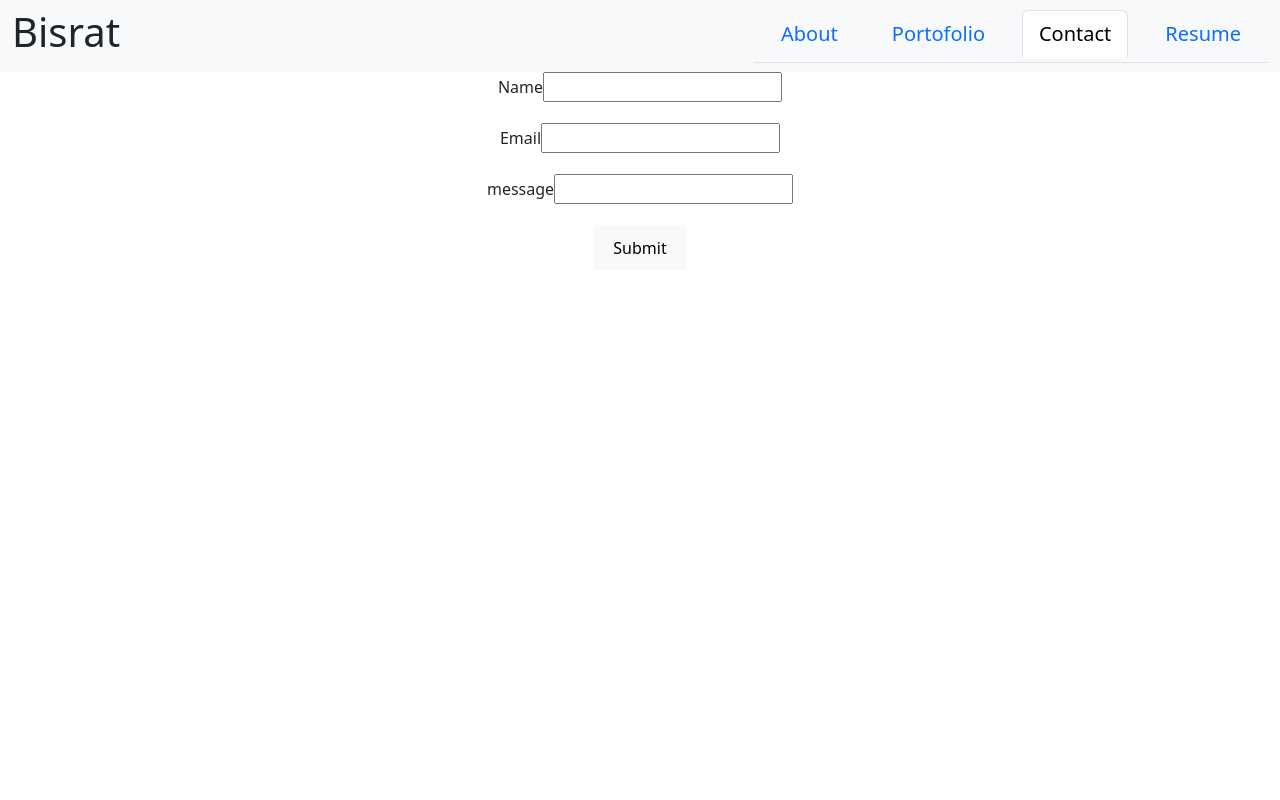
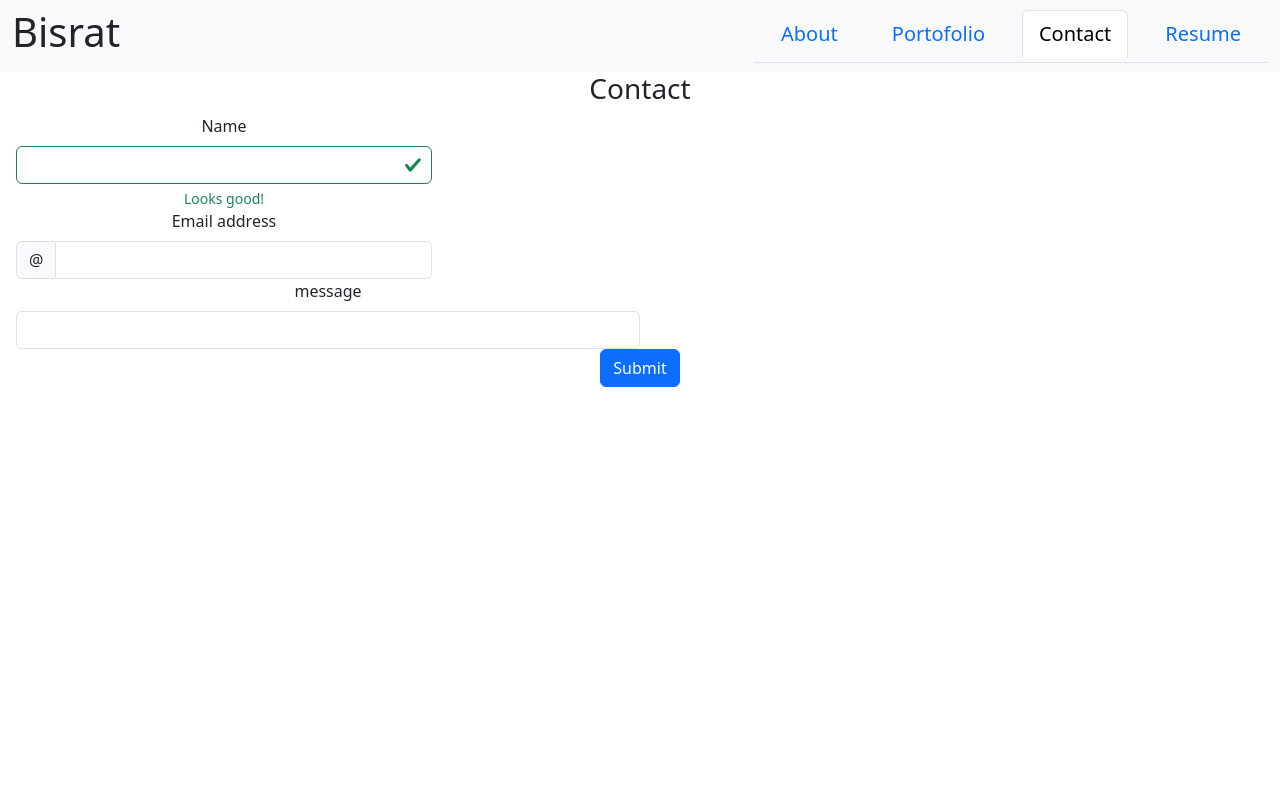
Before and after one commit to Hellobisrat/porofolioreact, a React (Vite) app in the folder portfolio/: page /Contact in a window 1280 px wide. Shown: the top 800 px of the page. Built offline with nearby package versions, Linux system fonts and the light colour scheme.

Commit message:
contact form added

```diff
--- a/portfolio/package.json
+++ b/portfolio/package.json
@@ -12,11 +12,13 @@
   },
   "dependencies": {
     "bootstrap": "^5.3.2",
+    "formik": "^2.4.5",
     "react": "^18.2.0",
     "react-bootstrap": "^2.9.1",
     "react-dom": "^18.2.0",
     "react-icons": "^4.11.0",
-    "react-router-dom": "^6.17.0"
+    "react-router-dom": "^6.17.0",
+    "yup": "^1.3.2"
   },
   "devDependencies": {
     "@types/react": "^18.2.15",
--- a/portfolio/src/components/style.css
+++ b/portfolio/src/components/Footer.css
@@ -1,10 +1,4 @@
-.foot{
-  display: flex;
-  height: 30px ;
-  width: auto;
-  background-color: darkblue;
 
-}
 
  ul li  {
   display: flex;
@@ -26,3 +20,10 @@ li a {
   text-decoration: none;
   color: black;
 }
+.foot{
+  display: flex;
+  height: 30px ;
+  width: auto;
+  background-color: rgb(85, 85, 137);
+
+}
--- a/portfolio/src/components/Footer.jsx
+++ b/portfolio/src/components/Footer.jsx
@@ -1,7 +1,7 @@
 //import { FaStackOverflow,FAGithub,FALinkedin } from "react-icons/fa";
 import Card from 'react-bootstrap/Card';
 import {FaGithub,FaLinkedinIn} from 'react-icons/fa'
-import './style.css'
+import './Footer.css'
 
 
 
--- a/portfolio/src/pages/Contact.jsx
+++ b/portfolio/src/pages/Contact.jsx
@@ -1,64 +1,94 @@
-
-import { useState } from 'react';
+import Button from 'react-bootstrap/Button';
+import Col from 'react-bootstrap/Col';
 import Form from 'react-bootstrap/Form';
+import InputGroup from 'react-bootstrap/InputGroup';
+import Row from 'react-bootstrap/Row';
+import * as formik from 'formik';
+import * as yup from 'yup';
 
 
-export default function Contact() {
-  const [name, setName] = useState("");
-  const [email, setEmail] = useState("");
-  const [message, setMessage] = useState("");
+function Contact () {
+  const { Formik } = formik;
 
-  const emailValidator = (value) => (
-    new RegExp(/\S+@\S+\.\S+/).test(value) ? "" : "Please enter a valid email."
-  );
-  const requiredValidator = (value) => {
-    return value ? "" : "This field is required";
-  }
+  const schema = yup.object().shape({
+    Name: yup.string().required(),
+    email: yup.string().required(),
+    message: yup.string().required(),
 
-
-  const handleFormSubmit = (e) => {
-    // Preventing the default behavior of the form submit (which is to refresh the page)
-    e.preventDefault();
-
-    // Alert the user their first and last name, clear the inputs
-    setMessage('')
-    setName('');
-    setEmail('');
-  };
+  });
 
   return (
-    <Form>
-      <Form.Group className="mb-3" controlId="exampleForm.ControlInput1">
+    <>
+    <h3>Contact</h3>
+    <Formik
+      validationSchema={schema}
+      onSubmit={console.log}
+      initialValues={{
+        Name: '',
+        email: '',
+        message: '',
+
+      }}
+    >
+
+      {({ handleSubmit, handleChange, values, touched, errors }) => (
+        <Form noValidate onSubmit={handleSubmit}>
+
+            <Form.Group as={Col} md="4" controlId="validationFormik01">
               <Form.Label>Name</Form.Label>
-        <input
-          name="name"
-          type="name"
-          defaultValue={name}
-          required />
+              <Form.Control
+                type="text"
+                name="Name"
+                value={values.Name}
+                onChange={handleChange}
+                isValid={!errors.Name}
+              />
+              <Form.Control.Feedback>Looks good!</Form.Control.Feedback>
             </Form.Group>
-      <Form.Group className="mb-3" controlId="exampleForm.ControlInput1">
-        <Form.Label>Email</Form.Label>
-        <input
-          name="name"
-          type="name"
-          defaultValue={email}
-          required />
-      </Form.Group>
-      <Form.Group className="mb-3" controlId="exampleForm.ControlTextarea1">
-        <Form.Label>message</Form.Label>
-        <input
-          name="message"
-          type="message"
-          defaultValue={message}
-          rows={3}
-          required />
 
+            <Form.Group as={Col} md="4" controlId="validationFormikUsername">
+              <Form.Label>Email address</Form.Label>
+              <InputGroup hasValidation>
+                <InputGroup.Text id="inputGroupPrepend">@</InputGroup.Text>
+                <Form.Control
+                  type="email"
+                  placeholder=" "
+                  aria-describedby="inputGroupPrepend"
+                  name="email"
+                  value={values.email}
+                  onChange={handleChange}
+                  isInvalid={!!errors.email}
+                />
+                <Form.Control.Feedback type="invalid">
+                  {errors.email}
+                </Form.Control.Feedback>
+              </InputGroup>
             </Form.Group>
 
 
+            <Form.Group as={Col} md="6" controlId="validationFormik03">
+              <Form.Label>message</Form.Label>
+              <Form.Control
+                type="text"
+                placeholder=""
+                name="message"
+                value={values.message}
+                onChange={handleChange}
+                isInvalid={!!errors.message}
+              />
+
+              <Form.Control.Feedback type="invalid">
+                {errors.message}
+              </Form.Control.Feedback>
+            </Form.Group>
 
 
-      <button>Submit</button>
+          <Button type="submit">Submit </Button>
         </Form>
+      )}
+    </Formik>
+    </>
   );
 }
+
+export default Contact;
```
Also changed, not shown: 1 other file (tests, documents, lock files or other folders). Lines whose indentation alone changed are shown as unchanged.
